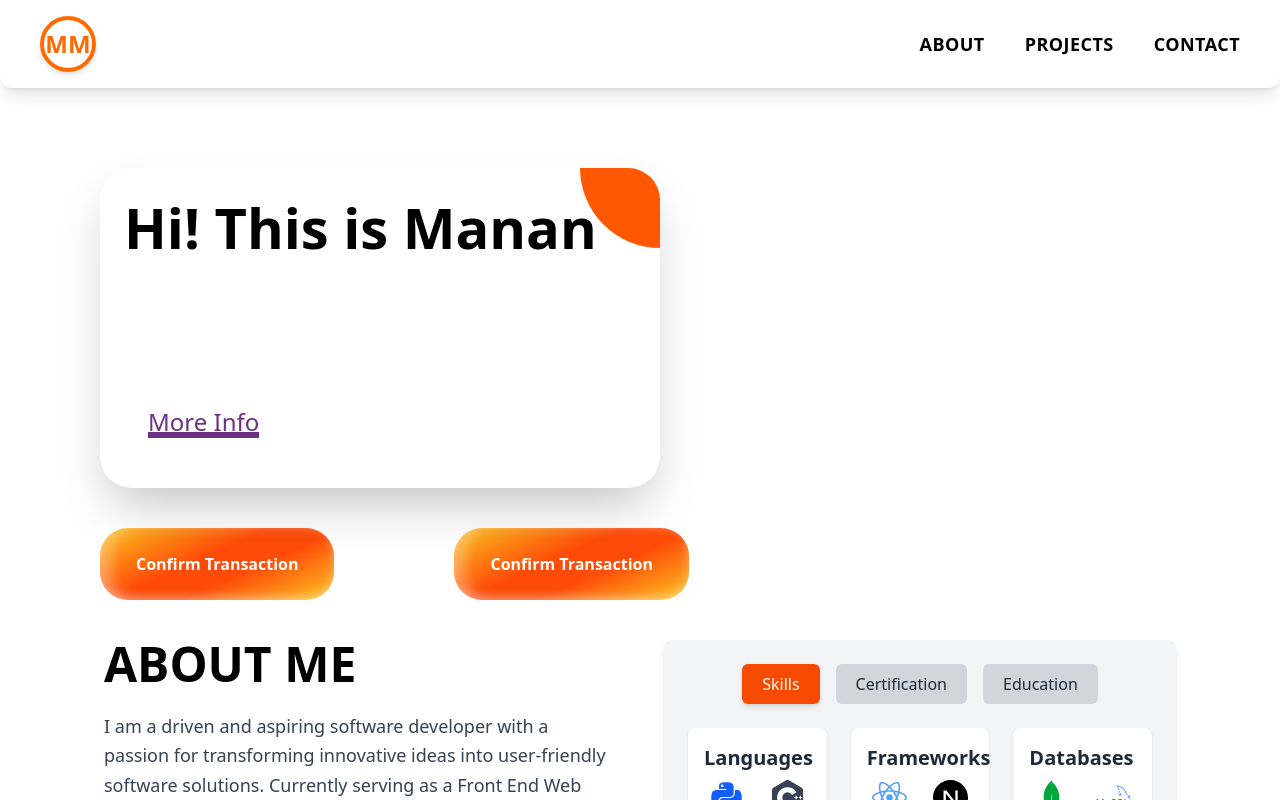
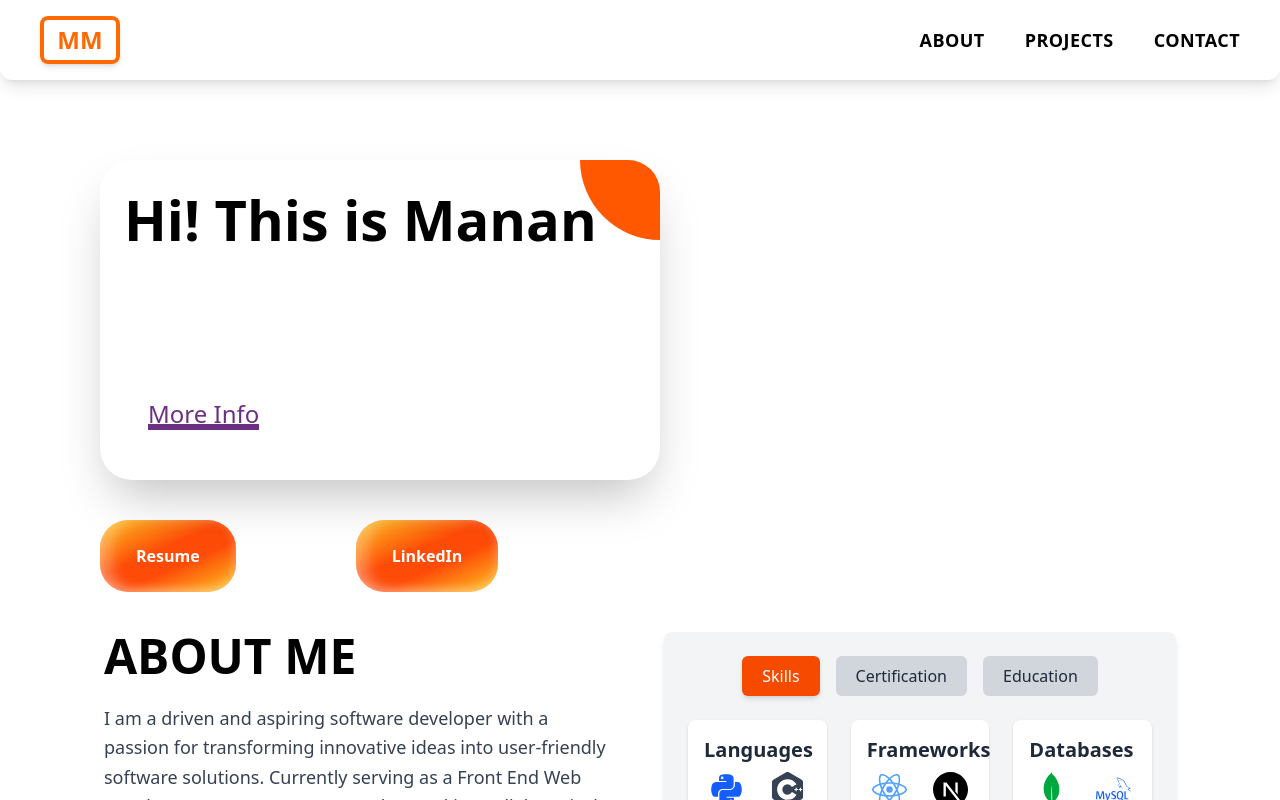
Before and after one commit to Manan565/manan565.github.io, a React (Vite) app: page / in a window 1280 px wide. Shown: the top 800 px of the page. Built offline with nearby package versions, Linux system fonts and the light colour scheme.

Commit message:
added links for resume and linkedin

```diff
--- a/src/components/Buttonres.jsx
+++ b/src/components/Buttonres.jsx
@@ -4,10 +4,26 @@ const Buttonres = () => {
   return (
     <StyledWrapper>
       <div className="wrapper">
-        <button className="button">Confirm Transaction</button>
+        {/* Resume Button (Opens PDF in New Tab) */}
+        <a
+          href="/man_res_v3.pdf"
+          target="_blank"
+          rel="noopener noreferrer"
+          className="button"
+        >
+          Resume
+        </a>
       </div>
       <div className="wrapper">
-        <button className="button">Confirm Transaction</button>
+        {/* LinkedIn Button (Redirects to LinkedIn Profile) */}
+        <a
+          href="https://www.linkedin.com/in/manan-mehta-073630322/"
+          target="_blank"
+          rel="noopener noreferrer"
+          className="button"
+        >
+          LinkedIn
+        </a>
       </div>
     </StyledWrapper>
   );
@@ -47,6 +63,8 @@ const StyledWrapper = styled.div`
     transition: all 0.2s;
     width: fit-content;
     display: inline-block;
+    text-decoration: none;
+    text-align: center;
   }
 
   .button::before {
@@ -66,11 +84,11 @@ const StyledWrapper = styled.div`
     opacity: 0;
   }
 
-  button:active {
+  .button:active {
     transform: scale(0.95);
   }
 
-  button:focus {
+  .button:focus {
     outline-color: #fff;
   }
 `;
--- a/src/components/Header.jsx
+++ b/src/components/Header.jsx
@@ -3,8 +3,8 @@ const Header = () => {
     <header className="bg-white text-black py-4 px-10 flex items-center justify-between shadow-lg w-full rounded-b-xl">
       {/* Left Section - Logo */}
       <div className="flex items-center space-x-4">
-        {/* MM Logo - More Balanced Look */}
-        <div className="w-14 h-14 border-4 border-orange-500 rounded-full flex items-center justify-center shadow-md">
+        {/* MM Logo - Curved Rectangle Instead of a Circle */}
+        <div className="w-20 h-12 border-4 border-orange-500 rounded-lg flex items-center justify-center shadow-md">
           <span className="text-orange-500 text-2xl font-bold">MM</span>
         </div>
       </div>
```
Also changed, not shown: 1 other file (tests, documents, lock files or other folders).
